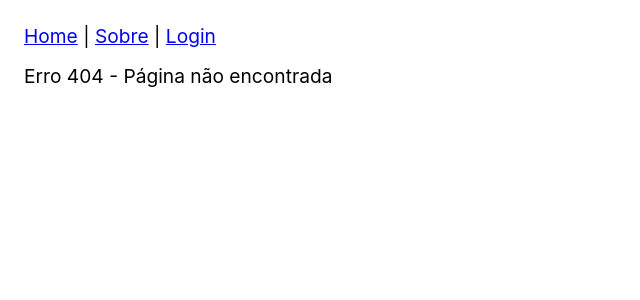
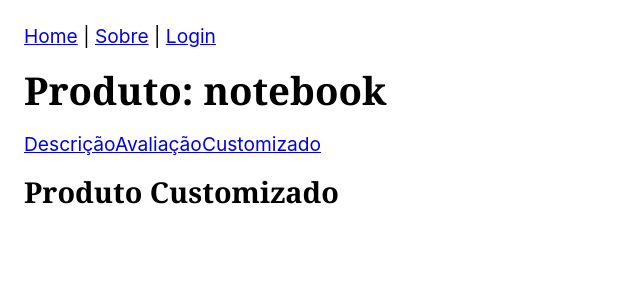
Before and after one commit to tatisabinoviana/ReactParaIniciantesOrigamid, a React (Create React App) app: page /produto/notebook/customizado in a window 1280 px wide. Before the commit this address had no page. Shown: the top 300 px of the page, without its empty margins (0-640 px from the left). Built offline with nearby package versions, Linux system fonts and the light colour scheme.

Commit message:
uma forma de definir rotas aninhadas, onde pode ser utilizado asterisco na rota principal para ela se adequar as rotas impostas nos componentes correspondentes

```diff
--- a/src/App.js
+++ b/src/App.js
@@ -12,10 +12,10 @@
     <BrowserRouter>
       <Header />
       <Routes>
-        <Route path="/" element={<Home />} />
+        <Route path="" element={<Home />} />
         <Route path="sobre" element={<Sobre />} />
         <Route path="login" element={<Login />} />
-        <Route path="produto/:id" element={<Produto />} />
+        <Route path="produto/:id/*" element={<Produto />} />
         <Route path="*" element={<NaoEncontrada />} />
       </Routes>
     </BrowserRouter>
--- a/src/Header.js
+++ b/src/Header.js
@@ -1,8 +1,13 @@
 import React from 'react'
 // import './Header.css'
-import { NavLink } from 'react-router-dom'
+import { NavLink, useLocation } from 'react-router-dom'
 
 const Header = () => {
+  const location = useLocation()
+
+  React.useEffect(() => {
+    console.log('Mudou a rota')
+  }, [location])
   return (
     <nav>
       <NavLink to="/" activeStyle={{ color: 'tomato' }} end>
--- a/src/Produto.js
+++ b/src/Produto.js
@@ -1,16 +1,25 @@
 import React from 'react'
-import { useLocation, useParams } from 'react-router-dom'
+import { NavLink, Route, Routes, useParams } from 'react-router-dom'
+import ProdutoAvaliacao from './ProdutoAvaliacao'
+import ProdutoCustomizado from './ProdutoCustomizado'
+import ProdutoDescricao from './ProdutoDescricao'
 
 const Produto = () => {
   const params = useParams()
-  const location = useLocation()
-  console.log(location)
-  const search = new URLSearchParams(location.search)
-  console.log(search.get('q'))
 
   return (
     <div>
       <h1>Produto: {params.id}</h1>
+      <nav>
+        <NavLink to="">Descrição</NavLink>
+        <NavLink to="avaliacao">Avaliação</NavLink>
+        <NavLink to="customizado">Customizado</NavLink>
+      </nav>
+      <Routes>
+        <Route path="/" element={<ProdutoDescricao />} />
+        <Route path="avaliacao" element={<ProdutoAvaliacao />} />
+        <Route path="customizado" element={<ProdutoCustomizado />} />
+      </Routes>
     </div>
   )
 }
--- /dev/null
+++ b/src/ProdutoAvaliacao.js
@@ -0,0 +1,11 @@
+import React from 'react'
+
+const ProdutoAvaliacao = () => {
+  return (
+    <div>
+      <h2>Produto Avaliação</h2>
+    </div>
+  )
+}
+
+export default ProdutoAvaliacao
--- /dev/null
+++ b/src/ProdutoCustomizado.js
@@ -0,0 +1,11 @@
+import React from 'react'
+
+const ProdutoCustomizado = () => {
+  return (
+    <div>
+      <h2>Produto Customizado</h2>
+    </div>
+  )
+}
+
+export default ProdutoCustomizado
--- /dev/null
+++ b/src/ProdutoDescricao.js
@@ -0,0 +1,11 @@
+import React from 'react'
+
+const ProdutoDescricao = () => {
+  return (
+    <div>
+      <h2>Produto Descrição</h2>
+    </div>
+  )
+}
+
+export default ProdutoDescricao
```
